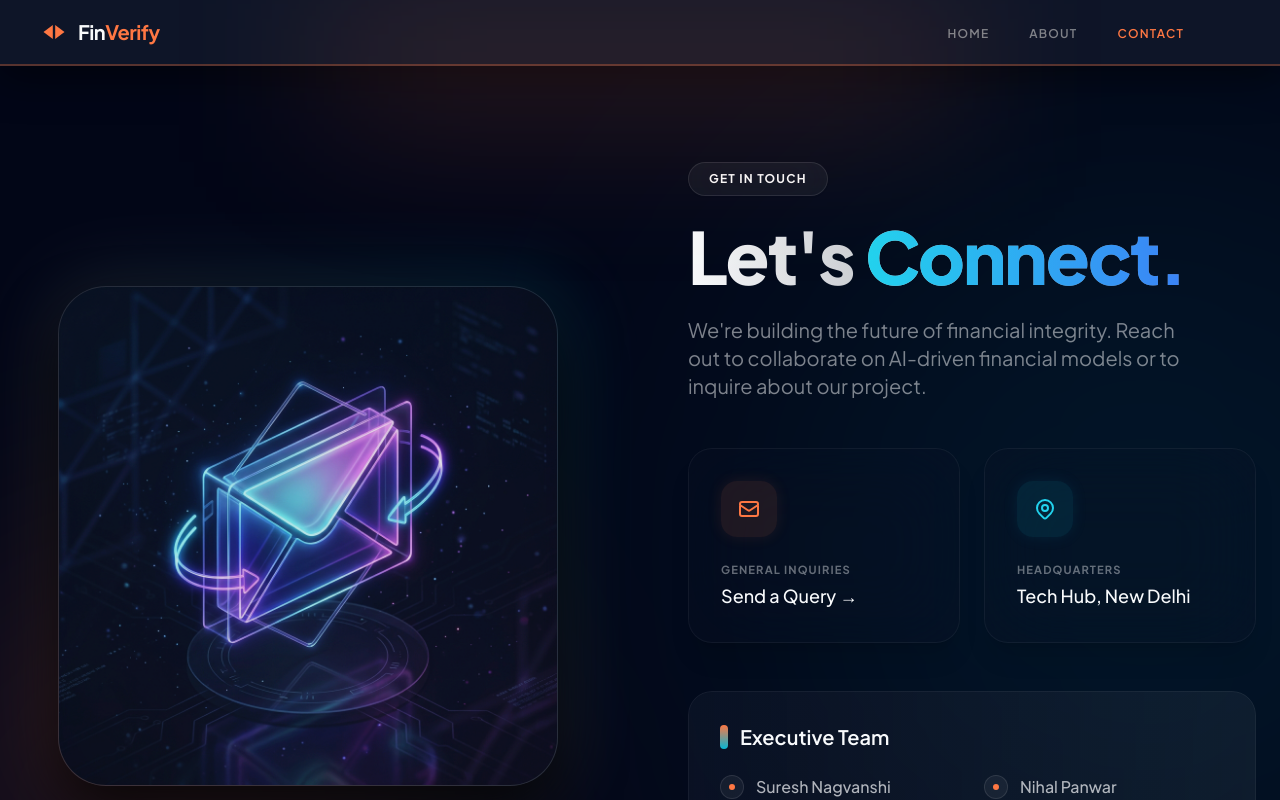
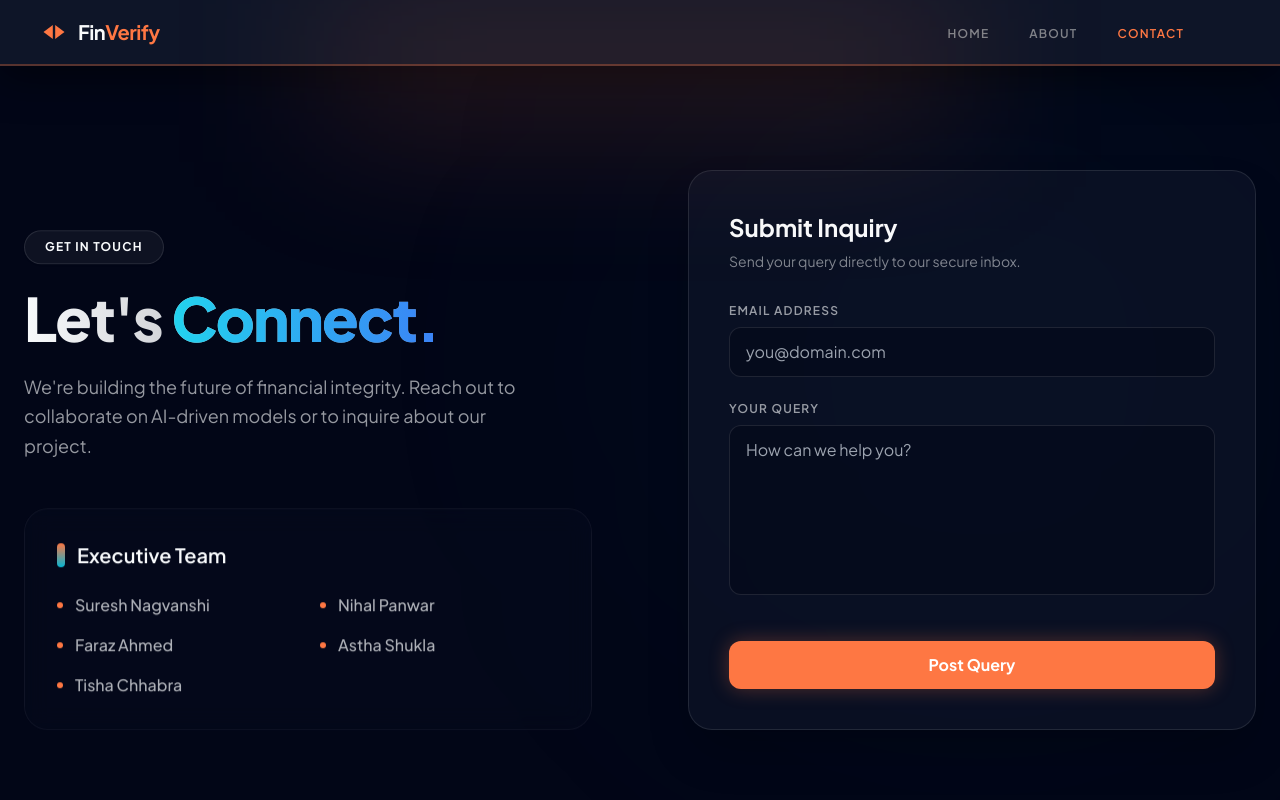
Before and after one commit to Suresh-Nagvanshi/fake-financial-news-prediction, a React (Vite) app in the folder frontend/: page /contact in a window 1280 px wide. Shown: the top 800 px of the page. Built offline with nearby package versions, Linux system fonts and the light colour scheme.

Commit message:
New contact us page with simple format

```diff
--- a/frontend/src/pages/Contact.jsx
+++ b/frontend/src/pages/Contact.jsx
@@ -1,123 +1,60 @@
-import React, { useState } from 'react';
+import React from 'react';
 import { useForm, ValidationError } from '@formspree/react';
 
 function Contact() {
-  const [isModalOpen, setIsModalOpen] = useState(false);
-
   // Initialize Formspree hook using the direct Form ID (Hash) from environment variables
   const [state, handleSubmit] = useForm(import.meta.env.VITE_FORMSPREE_FORM_ID);
 
   return (
     <main className="min-h-screen bg-background relative overflow-hidden flex flex-col items-center justify-center pt-24 pb-32">
-      {/* Dynamic Background Blur Blobs */}
-      <div className="absolute top-1/2 right-0 -translate-y-1/2 translate-x-1/3 w-[800px] h-[800px] bg-cyan-600/10 rounded-full blur-[150px] pointer-events-none mix-blend-screen" />
-      <div className="absolute bottom-[-10%] left-[-10%] w-[600px] h-[600px] bg-primary/10 rounded-full blur-[130px] pointer-events-none mix-blend-screen" />
+      {/* Toned down background blur for depth without visual overload */}
+      <div className="absolute top-0 right-0 w-[600px] h-[600px] bg-cyan-600/5 rounded-full blur-[150px] pointer-events-none" />
 
-      <div className="max-w-7xl w-full mx-auto px-6 relative z-10 grid grid-cols-1 lg:grid-cols-2 gap-16 lg:gap-24 items-center">
+      <div className="max-w-7xl w-full mx-auto px-6 relative z-10 grid grid-cols-1 lg:grid-cols-2 gap-16 lg:gap-24 items-start">
 
-        {/* Abstract Isometric Graphic */}
-        <div className="order-2 lg:order-1 relative w-full flex justify-center items-center h-full min-h-[400px]">
-            <div className="relative group w-full max-w-[500px]">
-                <div className="absolute -inset-1 bg-gradient-to-tr from-primary to-cyan-500 rounded-[3rem] blur-2xl opacity-20 group-hover:opacity-50 transition duration-[1.5s] pointer-events-none" />
-                <div className="relative rounded-[3rem] border border-white/10 overflow-hidden bg-card/30 backdrop-blur-md transform transition-all duration-700 ease-out hover:-translate-y-3 shadow-[0_30px_60px_rgba(0,0,0,0.8)]">
-                  <img
-                     src="/images/contact.png"
-                     alt="Futuristic Contact Interface"
-                     className="w-full h-auto object-cover opacity-90 group-hover:opacity-100 group-hover:scale-105 transition-all duration-[1s] ease-in-out mix-blend-lighten"
-                  />
-                </div>
-            </div>
-        </div>
-
-        {/* Text & Contact Details */}
-        <div className="order-1 lg:order-2 flex flex-col justify-center">
+        {/* Left Column: Context & Team Roster */}
+        <div className="flex flex-col justify-center lg:sticky lg:top-32">
           <div className="mb-12">
-            <span className="inline-block border border-white/10 bg-white/5 text-textBase text-xs font-bold tracking-widest uppercase px-5 py-2 rounded-full mb-6 shadow-sm backdrop-blur-xl">
+            <span className="inline-block border border-white/10 bg-white/5 text-textBase text-xs font-bold tracking-widest uppercase px-5 py-2 rounded-full mb-6 shadow-sm">
               Get In Touch
             </span>
-            <h1 className="font-heading text-5xl md:text-6xl lg:text-7xl font-extrabold text-transparent bg-clip-text bg-gradient-to-r from-textBase to-textBase/40 tracking-tight mb-6 leading-tight">
+            <h1 className="font-heading text-5xl md:text-6xl font-extrabold text-transparent bg-clip-text bg-gradient-to-r from-textBase to-textBase/40 tracking-tight mb-6 leading-tight">
               Let's <span className="text-transparent bg-clip-text bg-gradient-to-r from-cyan-400 to-blue-500">Connect.</span>
             </h1>
-            <p className="text-textBase/50 text-lg md:text-xl leading-relaxed max-w-lg font-light">
-              We're building the future of financial integrity. Reach out to collaborate on AI-driven financial models or to inquire about our project.
+            <p className="text-textBase/60 text-lg leading-relaxed max-w-lg font-light">
+              We're building the future of financial integrity. Reach out to collaborate on AI-driven models or to inquire about our project.
             </p>
           </div>
 
-          <div className="grid grid-cols-1 sm:grid-cols-2 gap-6 mb-12">
-            {/* Actionable General Inquiries Card */}
-            <div
-               onClick={() => setIsModalOpen(true)}
-               className="bg-card/20 backdrop-blur-2xl border border-white/5 rounded-3xl p-8 hover:bg-card/40 hover:border-primary/30 transition-all duration-500 group shadow-xl hover:shadow-[0_20px_40px_rgba(254,119,67,0.1)] hover:-translate-y-2 cursor-pointer"
-            >
-               <div className="w-14 h-14 rounded-2xl bg-primary/10 flex items-center justify-center mb-6 text-primary group-hover:bg-primary group-hover:text-white transition-all duration-500 shadow-[0_0_15px_rgba(254,119,67,0.1)] group-hover:shadow-[0_0_25px_rgba(254,119,67,0.5)]">
-                  <svg xmlns="http://www.w3.org/2000/svg" className="h-6 w-6" fill="none" viewBox="0 0 24 24" stroke="currentColor">
-                     <path strokeLinecap="round" strokeLinejoin="round" strokeWidth={2} d="M3 8l7.89 5.26a2 2 0 002.22 0L21 8M5 19h14a2 2 0 002-2V7a2 2 0 00-2-2H5a2 2 0 00-2 2v10a2 2 0 002 2z" />
-                  </svg>
-               </div>
-               <span className="block text-textBase/40 text-[0.7rem] font-bold tracking-widest uppercase mb-1">General Inquiries</span>
-               <span className="text-textBase font-medium text-lg hover:text-primary transition-colors block">Send a Query &rarr;</span>
-            </div>
-
-            {/* Location Card */}
-            <div className="bg-card/20 backdrop-blur-2xl border border-white/5 rounded-3xl p-8 hover:bg-card/40 hover:border-cyan-500/30 transition-all duration-500 group shadow-xl hover:shadow-[0_20px_40px_rgba(6,182,212,0.1)] hover:-translate-y-2 cursor-default">
-               <div className="w-14 h-14 rounded-2xl bg-cyan-500/10 flex items-center justify-center mb-6 text-cyan-400 group-hover:bg-cyan-500 group-hover:text-white transition-all duration-500 shadow-[0_0_15px_rgba(6,182,212,0.1)] group-hover:shadow-[0_0_25px_rgba(6,182,212,0.5)]">
-                  <svg xmlns="http://www.w3.org/2000/svg" className="h-6 w-6" fill="none" viewBox="0 0 24 24" stroke="currentColor">
-                     <path strokeLinecap="round" strokeLinejoin="round" strokeWidth={2} d="M17.657 16.657L13.414 20.9a1.998 1.998 0 01-2.827 0l-4.244-4.243a8 8 0 1111.314 0z" />
-                     <path strokeLinecap="round" strokeLinejoin="round" strokeWidth={2} d="M15 11a3 3 0 11-6 0 3 3 0 016 0z" />
-                  </svg>
-               </div>
-               <span className="block text-textBase/40 text-[0.7rem] font-bold tracking-widest uppercase mb-1">Headquarters</span>
-               <span className="text-textBase font-medium text-lg block">Tech Hub, New Delhi</span>
-            </div>
-          </div>
-
-          <div className="relative p-8 rounded-3xl overflow-hidden group">
-             <div className="absolute inset-0 bg-gradient-to-r from-card to-white/5 pointer-events-none" />
-             <div className="absolute inset-0 border border-white/5 rounded-3xl pointer-events-none" />
-             <div className="relative z-10">
+          <div className="p-8 rounded-3xl bg-card/20 border border-white/5 backdrop-blur-md">
             <h3 className="font-heading font-semibold text-xl text-textBase mb-6 flex items-center gap-3">
               <span className="w-2 h-6 rounded-full bg-gradient-to-b from-primary to-cyan-500" /> Executive Team
             </h3>
             <div className="grid grid-cols-2 gap-y-4 gap-x-6 text-base text-textBase/70">
-                  {['Suresh Nagvanshi', 'Nihal Panwar', 'Faraz Ahmed', 'Astha Shukla', 'Tisha Chhabra'].map((name, i) => (
-                    <div key={name} className="flex items-center gap-3 hover:text-textBase transition-colors group/name">
-                      <div className="flex items-center justify-center w-6 h-6 rounded-full bg-white/5 border border-white/10 group-hover/name:bg-primary/20 group-hover/name:border-primary/50 transition-colors">
-                        <div className="w-1.5 h-1.5 rounded-full bg-primary group-hover/name:scale-150 transition-transform" />
-                      </div>
+              {['Suresh Nagvanshi', 'Nihal Panwar', 'Faraz Ahmed', 'Astha Shukla', 'Tisha Chhabra'].map((name) => (
+                <div key={name} className="flex items-center gap-3">
+                  <div className="w-1.5 h-1.5 rounded-full bg-primary" />
                   <span className="font-medium">{name}</span>
                 </div>
               ))}
             </div>
           </div>
         </div>
-        </div>
-      </div>
 
-      {/* Inquiry Form Modal */}
-      {isModalOpen && (
-        <div className="fixed inset-0 z-50 flex items-center justify-center p-4">
-          <div className="absolute inset-0 bg-black/60 backdrop-blur-sm transition-opacity" onClick={() => setIsModalOpen(false)} />
-          <div className="relative bg-card w-full max-w-lg rounded-3xl border border-white/10 p-8 shadow-2xl animate-fade-in-up">
-            <button
-              onClick={() => setIsModalOpen(false)}
-              className="absolute top-5 right-5 text-textBase/40 hover:text-textBase transition-colors"
-            >
-              <svg xmlns="http://www.w3.org/2000/svg" className="h-6 w-6" fill="none" viewBox="0 0 24 24" stroke="currentColor">
-                 <path strokeLinecap="round" strokeLinejoin="round" strokeWidth={2} d="M6 18L18 6M6 6l12 12" />
-              </svg>
-            </button>
+        {/* Right Column: Native Form Placement */}
+        <div className="bg-card w-full rounded-3xl border border-white/10 p-8 md:p-10 shadow-2xl">
           <h2 className="text-2xl font-bold text-textBase mb-2 font-heading">Submit Inquiry</h2>
-            <p className="text-textBase/50 text-sm mb-6">Send your query directly to our secure inbox via Formspree.</p>
+          <p className="text-textBase/50 text-sm mb-8">Send your query directly to our secure inbox.</p>
 
           {state.succeeded ? (
             <div className="bg-green-500/10 border border-green-500/30 text-green-400 p-4 rounded-xl flex items-center gap-3">
-                 <svg xmlns="http://www.w3.org/2000/svg" className="h-6 w-6" fill="none" viewBox="0 0 24 24" stroke="currentColor">
+              <svg xmlns="http://www.w3.org/2000/svg" className="h-6 w-6 shrink-0" fill="none" viewBox="0 0 24 24" stroke="currentColor">
                 <path strokeLinecap="round" strokeLinejoin="round" strokeWidth={2} d="M9 12l2 2 4-4m6 2a9 9 0 11-18 0 9 9 0 0118 0z" />
               </svg>
               <span>Your inquiry has been posted successfully! We will get back to you soon.</span>
             </div>
           ) : (
-              <form onSubmit={handleSubmit} className="flex flex-col gap-4">
+            <form onSubmit={handleSubmit} className="flex flex-col gap-6">
               <div>
                 <label htmlFor="email" className="block text-xs font-semibold tracking-widest text-textBase/60 uppercase mb-2">
                   Email Address
@@ -132,6 +69,7 @@ function Contact() {
                 />
                 <ValidationError prefix="Email" field="email" errors={state.errors} className="text-red-400 text-sm mt-1" />
               </div>
+
               <div>
                 <label htmlFor="message" className="block text-xs font-semibold tracking-widest text-textBase/60 uppercase mb-2">
                   Your Query
@@ -140,26 +78,27 @@ function Contact() {
                   id="message"
                   name="message"
                   required
-                    rows="4"
+                  rows="6"
                   className="w-full bg-background/50 border border-white/10 rounded-xl px-4 py-3 text-textBase focus:outline-none focus:border-primary/50 focus:ring-1 focus:ring-primary/50 transition-colors resize-none"
                   placeholder="How can we help you?"
                 />
                 <ValidationError prefix="Message" field="message" errors={state.errors} className="text-red-400 text-sm mt-1" />
               </div>
+
               <input type="hidden" name="Project ID" value="2981684724860189987" />
+
               <button
                 type="submit"
                 disabled={state.submitting}
-                  className="mt-2 w-full bg-primary hover:bg-orange-500 text-white font-bold py-3 px-6 rounded-xl shadow-[0_0_20px_rgba(254,119,67,0.3)] transition-all flex justify-center items-center gap-2 hover:-translate-y-0.5 disabled:opacity-50"
+                className="mt-4 w-full bg-primary hover:bg-orange-500 text-white font-bold py-3 px-6 rounded-xl shadow-[0_0_20px_rgba(254,119,67,0.3)] transition-colors flex justify-center items-center gap-2 disabled:opacity-50"
               >
                 {state.submitting ? 'Sending...' : 'Post Query'}
               </button>
             </form>
           )}
         </div>
+
       </div>
-      )}
-
     </main>
   );
 }
```
Lines whose indentation alone changed are shown as unchanged.
